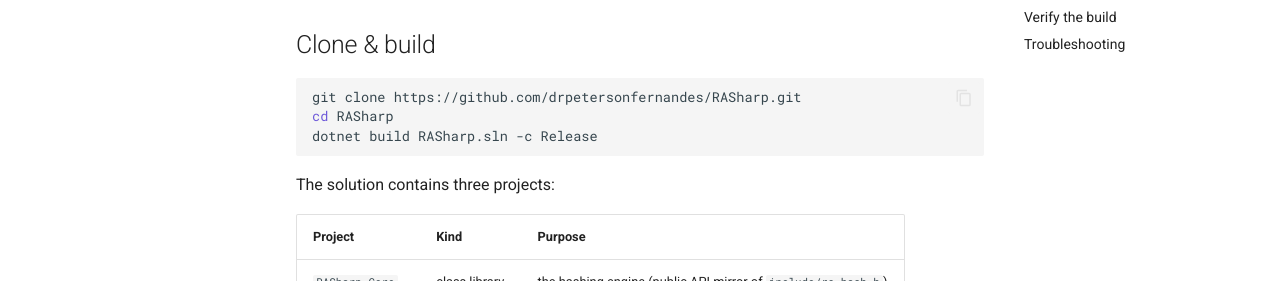
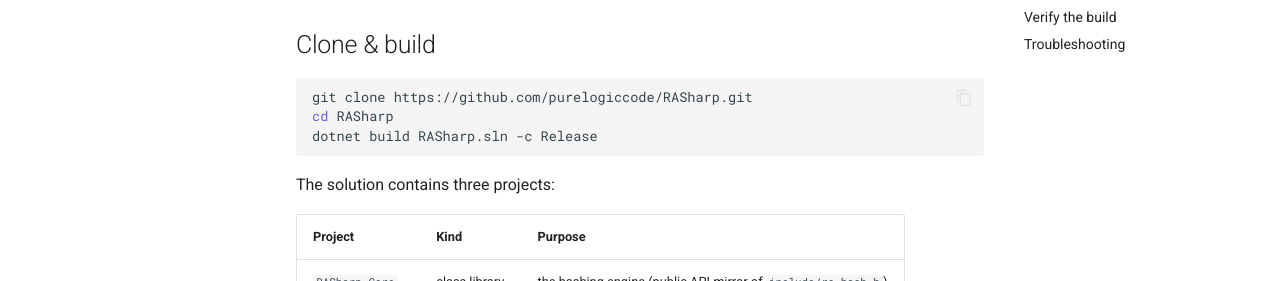
Before and after one commit to purelogiccode/RASharp, an MkDocs documentation site: the page built from docs/getting-started/installation.md, in a window 1280 px wide and 900 px high, scrolled down 374 px. Shown: the part 172-453 px from the top of the window. Built offline with MkDocs 1.6.1 and Material for MkDocs 9.7.7, drawn with Linux system fonts in a browser that asks for light colours; comment, search, counter and statistics services are not loaded; part of the change alters nothing that is shown.

Commit message:
Point repo and docs URLs at new purelogiccode home

````diff
--- a/docs/getting-started/installation.md
+++ b/docs/getting-started/installation.md
@@ -17,7 +17,7 @@
 ## Clone & build
 
 ```bash
-git clone https://github.com/drpetersonfernandes/RASharp.git
+git clone https://github.com/purelogiccode/RASharp.git
 cd RASharp
 dotnet build RASharp.sln -c Release
 ```
--- a/mkdocs.yml
+++ b/mkdocs.yml
@@ -3,8 +3,8 @@ site_description: >-
   A native C# port of the RAHasher 1.8.3 CLI that produces 100% identical
   RetroAchievements hashes, evolved to track rcheevos 12.4.0 as the single
   source of truth.
-site_url: https://drpetersonfernandes.github.io/RASharp/
-repo_url: https://github.com/drpetersonfernandes/RASharp
+site_url: https://purelogiccode.github.io/RASharp/
+repo_url: https://github.com/purelogiccode/RASharp
 edit_uri: blob/master/docs/
 
 theme:
````
